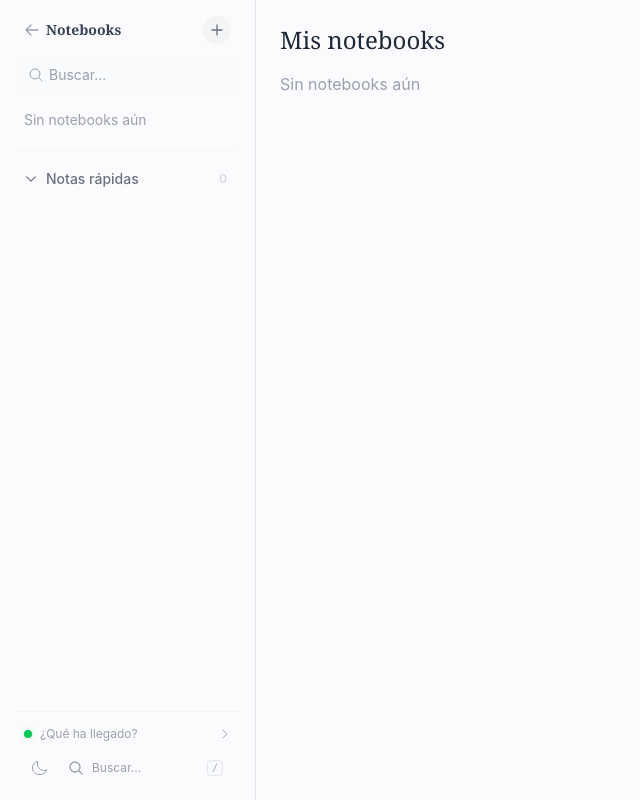
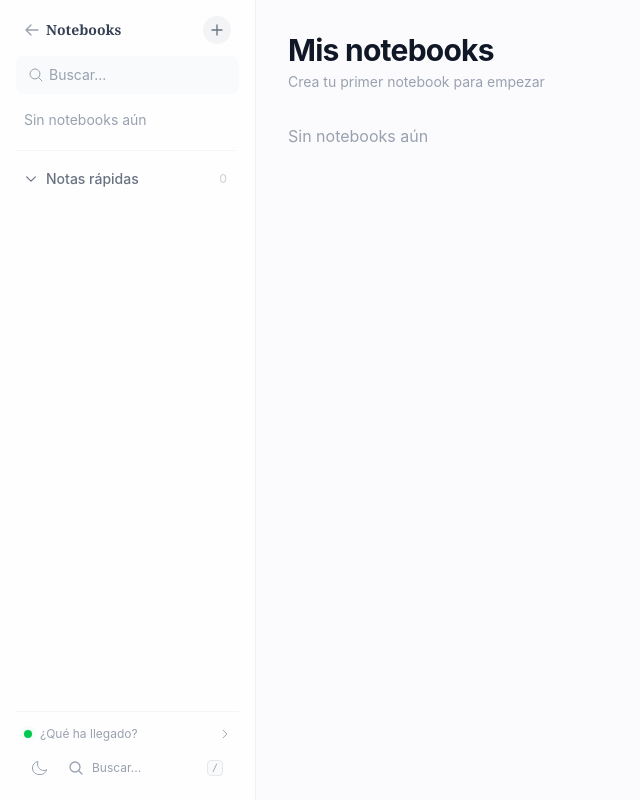
Before and after one commit to AngelosGD/jswrite, a Next.js app in the folder apps/web/: page /notebooks in a window 1280 px wide. Shown: the whole page, without its empty margins (0-640 px from the left). Built offline with nearby package versions, Linux system fonts and the light colour scheme.

Commit message:
style: translucent sidebar, empty state, notebooks grid header

```diff
--- a/apps/web/app/notebooks/page.tsx
+++ b/apps/web/app/notebooks/page.tsx
@@ -332,8 +332,8 @@ export default function NotebooksPage() {
   }
 
   return (
-    <div className="flex h-screen">
-      <aside className="flex w-64 shrink-0 flex-col border-r border-gray-200 p-4">
+    <div className="flex h-screen bg-[#fbfbfd]">
+      <aside className="flex w-64 shrink-0 flex-col border-r border-black/5 bg-white/70 p-4 backdrop-blur-xl">
         {openNotebookId ? (
           (() => {
             const openNb = notebooks.find((n) => n.id === openNotebookId);
@@ -890,7 +890,7 @@ export default function NotebooksPage() {
         )}
       </aside>
 
-      <main className="flex-1 overflow-y-auto p-6">
+      <main className="flex-1 overflow-y-auto px-8 py-8">
         {selectedQuickNote ? (
           <NoteEditor
             key={selectedQuickNote.id}
@@ -926,15 +926,44 @@ export default function NotebooksPage() {
             );
           })()
         ) : openNotebookId ? (
-          <p className="font-serif text-2xl text-gray-800">
-            Selecciona una nota del panel izquierdo.
+          <div className="mx-auto flex h-full max-w-3xl flex-col items-center justify-center text-center">
+            <div className="flex size-14 items-center justify-center rounded-2xl bg-black/5">
+              <svg
+                xmlns="http://www.w3.org/2000/svg"
+                fill="none"
+                viewBox="0 0 24 24"
+                strokeWidth="1.5"
+                stroke="currentColor"
+                className="size-7 text-gray-400"
+              >
+                <path
+                  strokeLinecap="round"
+                  strokeLinejoin="round"
+                  d="M9 12h6m-6 4h6M10 3.75H6.375A2.625 2.625 0 0 0 3.75 6.375v11.25A2.625 2.625 0 0 0 6.375 20.25h11.25A2.625 2.625 0 0 0 20.25 17.625V6.375A2.625 2.625 0 0 0 17.625 3.75H14M9 3.75a1.5 1.5 0 0 1 3 0h.25A1.5 1.5 0 0 0 15 3.15v.832A1.5 1.5 0 0 0 15 5.25V6a1 1 0 0 1-1 1h-4a1 1 0 0 1-1-1v-.75a1.5 1.5 0 0 0 0-.9V3.75Z"
+                />
+              </svg>
+            </div>
+            <p className="mt-4 text-xl font-semibold tracking-tight text-gray-800">
+              Selecciona una nota
             </p>
+            <p className="mt-1 text-sm text-gray-400">
+              Elígela del panel izquierdo para empezar a escribir
+            </p>
+          </div>
         ) : (
           <>
-            <h1 className="font-serif text-2xl text-gray-800">Mis notebooks</h1>
+            <div className="mx-auto max-w-5xl">
+              <h1 className="text-3xl font-bold tracking-tight text-gray-900">
+                Mis notebooks
+              </h1>
+              <p className="mt-1 text-sm text-gray-400">
+                {notebooks.length === 0
+                  ? "Crea tu primer notebook para empezar"
+                  : `${notebooks.length} notebook${notebooks.length === 1 ? "" : "s"}`}
+              </p>
 
               {notebooks.length === 0 ? (
-              <p className="mt-4 text-gray-400">Sin notebooks aún</p>
+                <p className="mt-8 text-gray-400">Sin notebooks aún</p>
               ) : (
                 <div className="mt-6 grid gap-5 sm:grid-cols-3 lg:grid-cols-5">
                   {notebooks.map((n) => (
@@ -946,6 +975,7 @@ export default function NotebooksPage() {
                   ))}
                 </div>
               )}
+            </div>
           </>
         )}
       </main>
```
Lines whose indentation alone changed are shown as unchanged.
